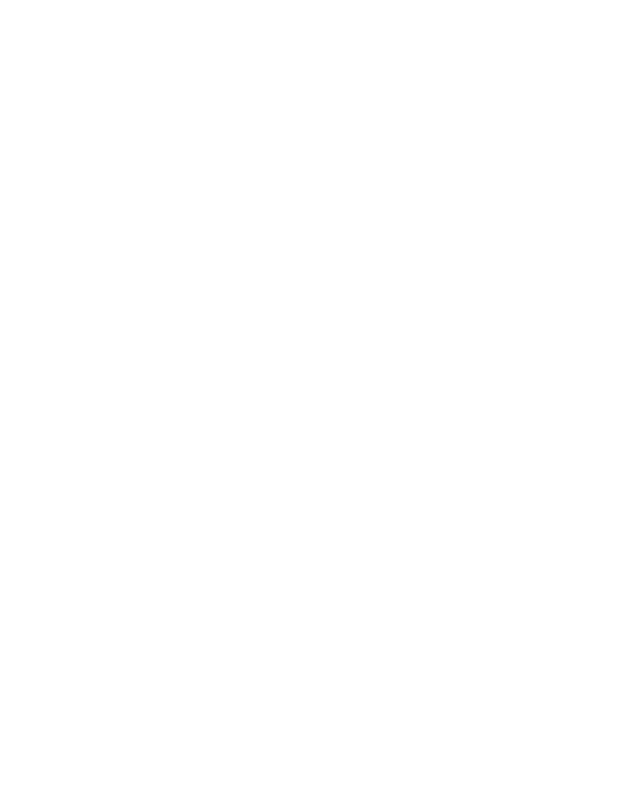
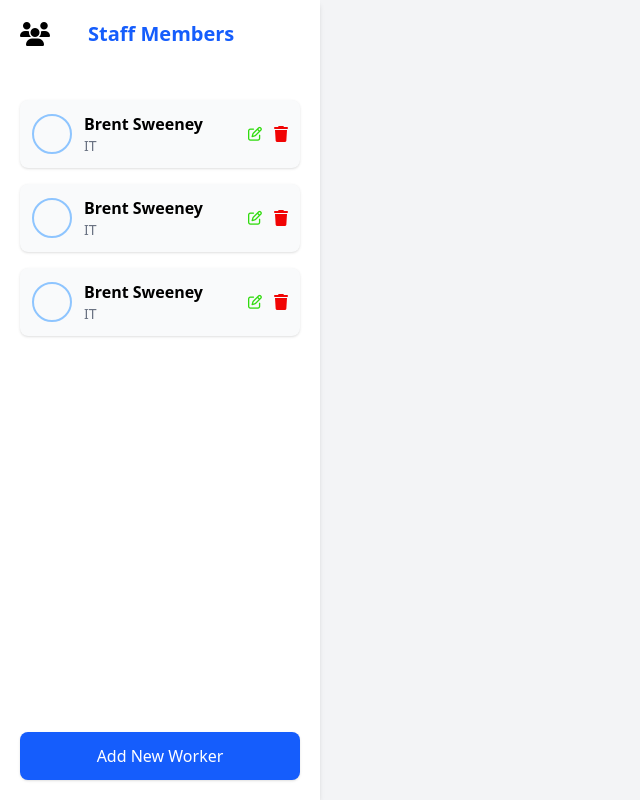
Before and after one commit to younes-oss/Workspace-Organization, a website built with Vite: page index.html in a window 1280 px wide. Shown: the whole page, without its empty margins (0-640 px from the left). Built offline with nearby package versions, Linux system fonts and the light colour scheme.

Commit message:
create sidebar contient liste des employés et un boutton pour  ajouter un nouvel employé

```diff
--- a/index.html
+++ b/index.html
@@ -1,14 +1,99 @@
 <!doctype html>
 <html>
+
 <head>
-  <meta charset="UTF-8">
-  <meta name="viewport" content="width=device-width, initial-scale=1.0">
-  <link href="/src/style.css" rel="stylesheet">
+    <meta charset="UTF-8">
+    <meta name="viewport" content="width=device-width, initial-scale=1.0">
+    <link href="/src/style.css" rel="stylesheet">
+    <link rel="stylesheet" href="https://cdnjs.cloudflare.com/ajax/libs/font-awesome/6.5.1/css/all.min.css">
 </head>
-<body>
 
-  </h1>
+<body class="bg-gray-100 flex">
+
+    <aside class="w-80 bg-white shadow-md h-screen p-5 flex flex-col justify-between gap-8">
+
+
+        <div class="flex items-center gap-2 mb-5">
+            <i class="fa-solid fa-users fa-flip text-2xl w-15"></i>
+            <h2 class="text-xl font-semibold text-blue-600">Staff Members</h2>
+        </div>
+
+
+        <div class="flex flex-col flex-1 gap-4">
+
+            <div class="flex items-center justify-between p-3 bg-gray-50 rounded-lg shadow-sm">
+                <div class="flex items-center gap-3">
+                    <div class="w-10 h-10 rounded-full border-2 border-blue-300"></div>
+
+                    <div>
+                        <p class="font-semibold">Brent Sweeney</p>
+                        <p class="text-sm text-gray-500">IT</p>
+                    </div>
+                </div>
+
+                <!-- Conteneur des icones -->
+                <div class="flex items-center gap-3">
+                    <button class="text-yellow-500 text-sm">
+                        <i class="fa-regular fa-pen-to-square" style="color: #31db0f;"></i>
+                    </button>
+
+                    <i class="fa-solid fa-trash fa-bounce" style="color: #f10404;"></i>
+                </div>
+            </div>
+
+
+
+            <div class="flex items-center justify-between p-3 bg-gray-50 rounded-lg shadow-sm">
+                <div class="flex items-center gap-3">
+                    <div class="w-10 h-10 rounded-full border-2 border-blue-300"></div>
+
+                    <div>
+                        <p class="font-semibold">Brent Sweeney</p>
+                        <p class="text-sm text-gray-500">IT</p>
+                    </div>
+                </div>
+
+                <!-- Conteneur des icones -->
+                <div class="flex items-center gap-3">
+                    <button class="text-yellow-500 text-sm">
+                        <i class="fa-regular fa-pen-to-square" style="color: #31db0f;"></i>
+                    </button>
+
+                    <i class="fa-solid fa-trash fa-bounce" style="color: #f10404;"></i>
+                </div>
+            </div>
+
+            <div class="flex items-center justify-between p-3 bg-gray-50 rounded-lg shadow-sm">
+                <div class="flex items-center gap-3">
+                    <div class="w-10 h-10 rounded-full border-2 border-blue-300"></div>
+
+                    <div>
+                        <p class="font-semibold">Brent Sweeney</p>
+                        <p class="text-sm text-gray-500">IT</p>
+                    </div>
+                </div>
+
+                <!-- Conteneur des icones -->
+                <div class="flex items-center gap-3">
+                    <button class="text-yellow-500 text-sm">
+                        <i class="fa-regular fa-pen-to-square" style="color: #31db0f;"></i>
+                    </button>
+
+                    <i class="fa-solid fa-trash fa-bounce" style="color: #f10404;"></i>
+                </div>
+            </div>
+
+
+        </div>
+
+
+        <button class="mt-10 w-full bg-blue-600 text-white py-3 rounded-lg shadow hover:bg-blue-700 ">
+            Add New Worker
+        </button>
+
+    </aside>
 
 
 </body>
+
 </html>
```
